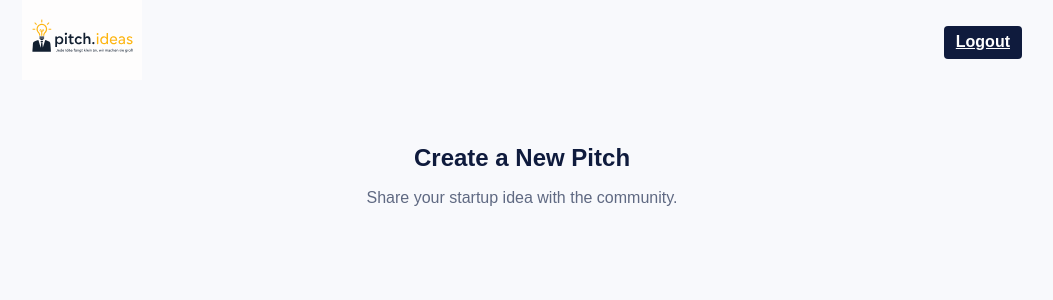
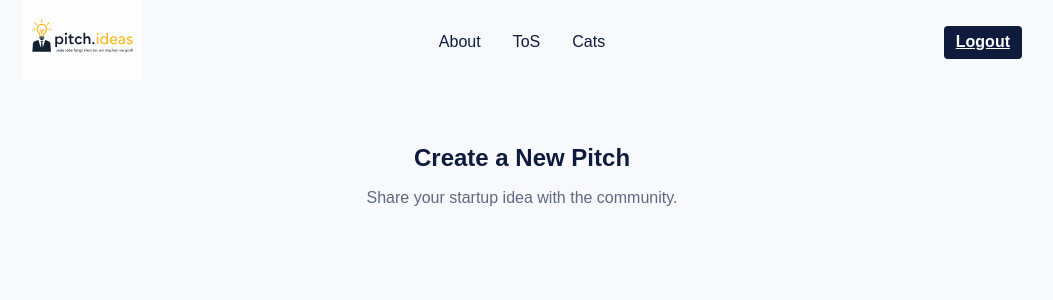
Before and after one commit to I-had-a-bad-idea/pitch.ideas, a Python web app: template internal/views/templates/create-pitch.html in a window 1280 px wide. Shown: the top 300 px of the page, without its empty margins (118-1171 px from the left). Run offline with Jinja, Linux system fonts and the light colour scheme; the template is opened without the code that fills it, so the values that code supplies are empty.

Commit message:
Add "About", "ToS", "Cats" buttons to every page

```diff
--- a/internal/views/templates/about.html
+++ b/internal/views/templates/about.html
@@ -26,7 +26,9 @@
             </a>
         </div>
         <div class="nav-center">
-
+            <a href="/about" class="nav-bar-link">About</a>
+            <a href="/tos" class="nav-bar-link">ToS</a>
+            <a href="/cats" class="nav-bar-link">Cats</a>
         </div>
         <div class="nav-right">
 
--- a/internal/views/templates/create-pitch.html
+++ b/internal/views/templates/create-pitch.html
@@ -24,6 +24,11 @@
             <a href="/">
                 <img src="/static/images/logo.svg" alt="Pitch Ideas" class="logo">
             </a>
+        </div>
+        <div class="nav-center">
+            <a href="/about" class="nav-bar-link">About</a>
+            <a href="/tos" class="nav-bar-link">ToS</a>
+            <a href="/cats" class="nav-bar-link">Cats</a>
         </div>
         <div class="nav-right">
             <a href="/auth/logout" class="btn btn-secondary">Logout</a>
--- a/internal/views/templates/login.html
+++ b/internal/views/templates/login.html
@@ -24,6 +24,11 @@
             <a href="/">
                 <img src="/static/images/logo.svg" alt="Pitch Ideas" class="logo">
             </a>
+        </div>
+        <div class="nav-center">
+            <a href="/about" class="nav-bar-link">About</a>
+            <a href="/tos" class="nav-bar-link">ToS</a>
+            <a href="/cats" class="nav-bar-link">Cats</a>
         </div>
         <div class="nav-right">
             <a href="/auth/register" class="btn btn-primary">Register</a>
--- a/internal/views/templates/logout.html
+++ b/internal/views/templates/logout.html
@@ -25,7 +25,11 @@
                 <img src="/static/images/logo.svg" alt="Pitch Ideas" class="logo">
             </a>
         </div>
-
+        <div class="nav-center">
+            <a href="/about" class="nav-bar-link">About</a>
+            <a href="/tos" class="nav-bar-link">ToS</a>
+            <a href="/cats" class="nav-bar-link">Cats</a>
+        </div>
         <div class="nav-right">
 
         </div>
--- a/internal/views/templates/not-found.html
+++ b/internal/views/templates/not-found.html
@@ -21,6 +21,9 @@
             </a>
         </div>
         <div class="nav-center">
+            <a href="/about" class="nav-bar-link">About</a>
+            <a href="/tos" class="nav-bar-link">ToS</a>
+            <a href="/cats" class="nav-bar-link">Cats</a>
         </div>
         <div class="nav-right">
         </div>
--- a/internal/views/templates/pitch.html
+++ b/internal/views/templates/pitch.html
@@ -24,6 +24,11 @@
             <a href="/">
                 <img src="/static/images/logo.svg" alt="Pitch Ideas" class="logo">
             </a>
+        </div>
+        <div class="nav-center">
+            <a href="/about" class="nav-bar-link">About</a>
+            <a href="/tos" class="nav-bar-link">ToS</a>
+            <a href="/cats" class="nav-bar-link">Cats</a>
         </div>
         <div class="nav-right">
 
--- a/internal/views/templates/register.html
+++ b/internal/views/templates/register.html
@@ -25,6 +25,11 @@
             <a href="/">
                 <img src="/static/images/logo.svg" alt="Pitch Ideas" class="logo">
             </a>
+        </div>
+        <div class="nav-center">
+            <a href="/about" class="nav-bar-link">About</a>
+            <a href="/tos" class="nav-bar-link">ToS</a>
+            <a href="/cats" class="nav-bar-link">Cats</a>
         </div>
         <div class="nav-right">
             <a href="/auth/login" class="btn btn-primary">Login</a>
--- a/internal/views/templates/tos.html
+++ b/internal/views/templates/tos.html
@@ -26,7 +26,9 @@
             </a>
         </div>
         <div class="nav-center">
-
+            <a href="/about" class="nav-bar-link">About</a>
+            <a href="/tos" class="nav-bar-link">ToS</a>
+            <a href="/cats" class="nav-bar-link">Cats</a>
         </div>
         <div class="nav-right">
 
```
Also changed, not shown: internal/views/templates/cats.html (+8 -0 lines).
